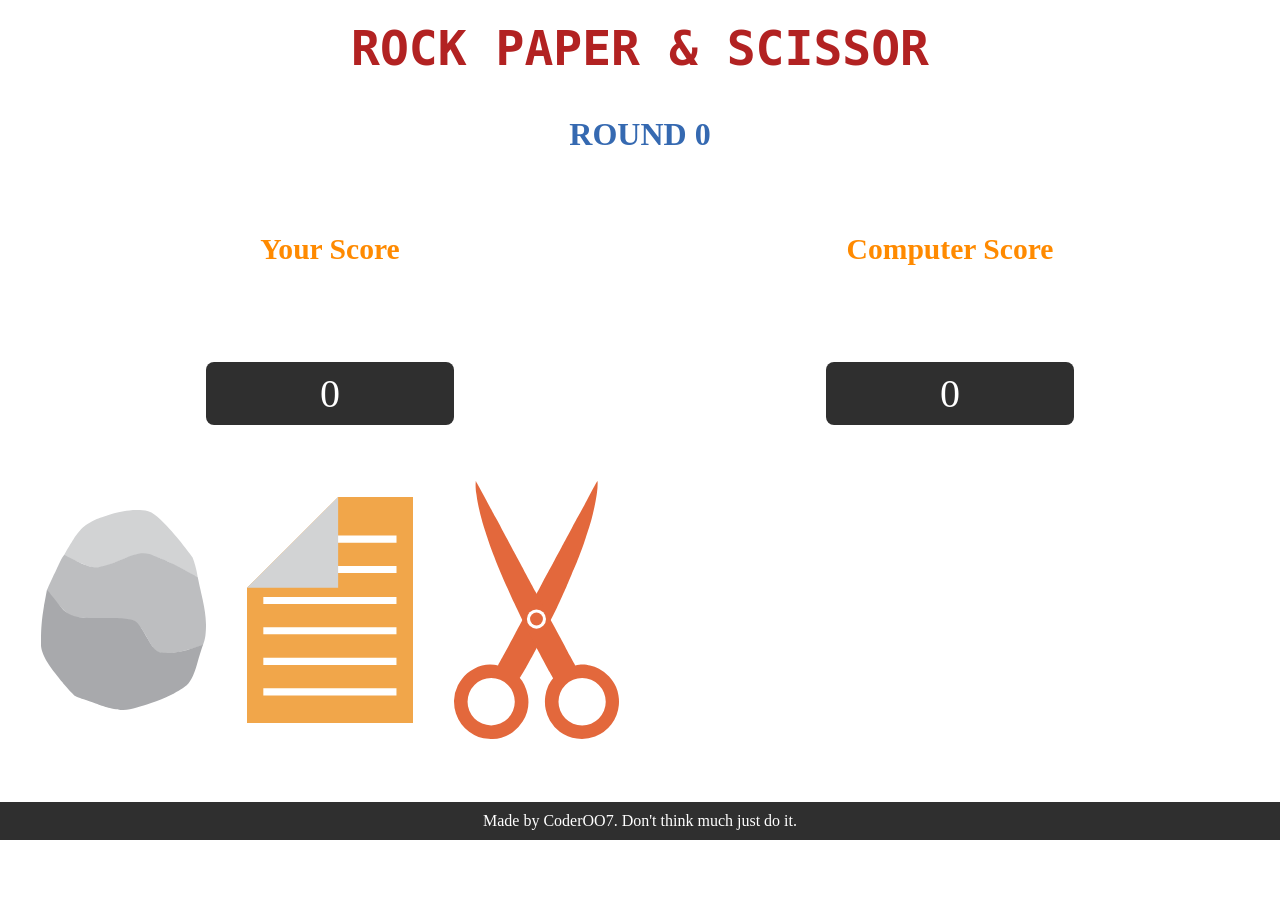
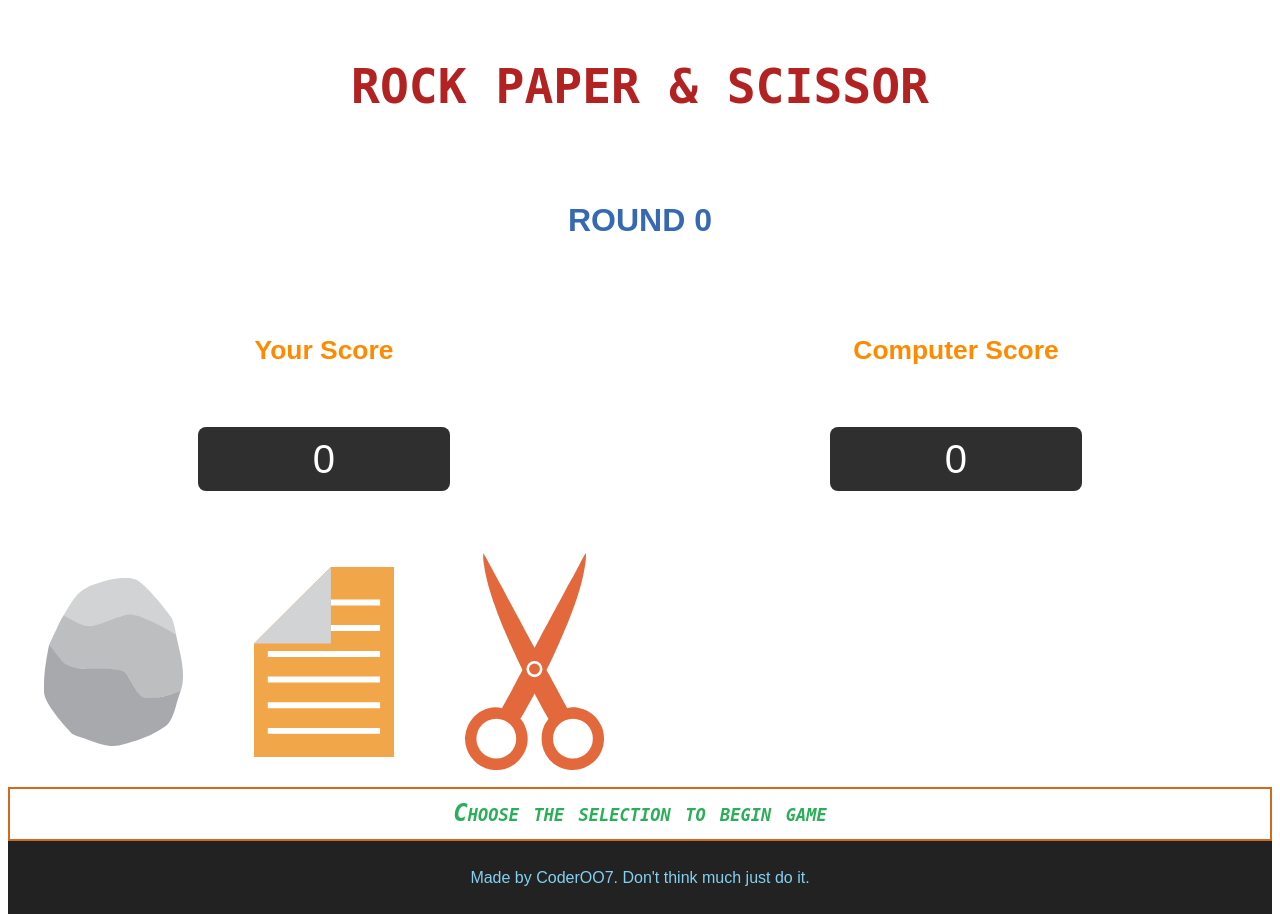
Before and after one commit to deeplearningcentre/rps, a PHP site: page / in a window 1280 px wide. Before the commit the page ends 840 px from the top, so only its background shows below. Run offline with PHP 8.4, Linux system fonts and the light colour scheme; some libraries are stand-ins or nearby versions.

Commit message:
Responsive layout done

```diff
--- a/index.html
+++ b/index.html
@@ -2,7 +2,8 @@
 <html>
     <head>
         <meta http-equiv="Content-Type" content="text/html;charset=UTF-8">
-        <link href="https://fonts.googleapis.com/css?family=Anton&display=swap" rel="stylesheet">
+        <meta name="viewport" content="width=device-width; initial-scale=1.0; maximum-scale=1.0; user-scalable=0">
+        <link rel="stylesheet" href="reset.css">
         <link rel="stylesheet" href="style.css">
         <title>Rock Paper Scissor</title>
     </head>
@@ -28,12 +29,10 @@
                         <span class="scoreDisplay">0</span>
                     </div>
                     <div class="itemInsert">
-
                     </div>
                 </section>
             </main>
-            <aside id="logMsg">
-            </aside>
+            <aside id="logMsg">Choose the selection to begin game</aside>
         </div>
         <footer><p>Made by CoderOO7. Don't think much just do it.</p></footer>
         <div id="page-hack" class="disablePage"></div>
--- a/script.js
+++ b/script.js
@@ -41,7 +41,7 @@ let playRound = (playerSelection,computerSelection) => {
 let displayEachRoundResult = (check) => {
     logMsg.textContent = '';
     roundIteration.innerHTML = `<h1>Round ${roundCounter}<h1>`;
-    itemInsert.innerHTML = `<button><img class="resp-img" src="img/${computerSelection}.svg"></button>`;
+    itemInsert.innerHTML = `<button><img src="img/${computerSelection}.svg"></button>`;
     if(check === 'draw'){
         logMsg.textContent = "Oh gosh!! Its tie";
     }
@@ -101,7 +101,9 @@ let beginGame = function() {
     computerSelection =  computerPlay();
     let check = playRound(playerSelection, computerSelection);
     displayEachRoundResult(check);
+    // When Score of player or computer reaches to 5 end game and declare winner of game
     if(playerScore === 5 || computerScore ===5){
       gameOver(playerScore,computerScore);
+      btn.forEach(button=>button.removeEventListener('click'));
     }
 }
--- a/style.css
+++ b/style.css
@@ -1,7 +1,5 @@
 *{
     box-sizing: border-box;
-    margin: 0px;
-    padding: 0px;
 }
 html,body{
     height: 100%;
@@ -9,126 +7,118 @@ html,body{
 body{
     display: flex;
     flex-direction: column;
-    font-size: 18px;
-    /* font-family: 'Anton', sans-serif; */
+    font: 1rem/1.6 Arial,sans-serif;
 }
-div#container{
+
+/************************
+        Main-Content    *
+************************/
+#container{
     display: flex;
     flex-direction: column;
-    flex: 1;
-    text-align: center;
+    text-align: center;  /*Allign all child element text in center */
+    flex-grow: 1;
+}
+#container > *{
+   padding: 1vh 0px;
 }
 #main-content{
     display: flex;
+    flex: 1;
+    padding-top: 4vh;
+}
+#player,#computer{
+    display: flex;
+    flex-direction: column;
+    justify-content: space-between;
     flex:1;
 }
-#player,#computer {
-    display: flex;
-    flex-direction: column;
-    flex: 1;
-    justify-content: space-between;
-}
-footer{
+.scoreDisplay{
     display: flex;
     justify-content: center;
-    align-items: center;
-    color: #fff;
-    background-color: #2f2f2f;
-    font-size: 2vh;
-    padding: 10px;
-}
-#logMsg,#roundIteration{
-    display: flex;
-    font-size: 3vh;
-    justify-content: center;
-    font-weight: bold;
-    color: #2aae57
-}
-
-.score{
-    display: flex;
-    flex-direction: column;
-    color: #ff8a00;
-    font-weight: 400;
-}
-
-.scoreDisplay{
     width: 40%;
     margin: 7vh auto;
     border-radius: 8px;
-    padding: 1vh;
     font-size: 5vh;
     background: #2f2f2f;
     color: #fff;
 }
-.itemSelection{
+
+#main-content #player .itemSelection{
     display: flex;
-    justify-content: space-between;
+    justify-content: space-around;
 }
-.itemSelection button,.itemInsert button{
+.itemSelection > button{
+    padding: 6px;
     background: none;
-    border: none;
+    border:none;
+    cursor: pointer;
+}
+aside{
+    border: 2px solid chocolate;
+    padding:10px;
+}
+footer{
+    padding: 1vh;
+    font-size:2vh;
+    text-align: center;
+    color: #83d0f2;
+    background-color:#222;
 }
 
-.itemSelection button:focus,.itemSelection button:hover{
-    border: 3px solid cyan;
-}
-
-.resp-img{
-    width: 80%;
-    height: auto;
-}
-
-#container > *{
-    padding: 20px;
-}
-
-#title h1{
+/******************************************
+    Modifying properties individually     *
+******************************************/
+#title h1 {
     font-size: 6vh;
     font-family: monospace;
     color: firebrick;
 }
-#roundIteration h1{
+#roundIteration h1 {
+    font-weight: bolder;
     font-size: 4vh;
-    color: #3569b1
+    color: #3569b1;
 }
-.score h2{
-    font-size: 3.7vh;
-    padding: 5vh;
+.score h2 {
+    font-size: 3.3vh;
+    color: #ff8a00;
 }
-.itemInsert{
+#logMsg{
+     font: bold small-caps italic 3vh/1.4 Georgia;
+    color: #2aae57;
+    font-family: monospace;
+}
+/* Responsive Image */
+img{
+    width: 70%;
+    height: auto;
+}
+
+.disablePage {
     display: flex;
     justify-content: center;
-}
-
-.disablePage{
+    align-items: center;
     position: absolute;
     top: -100%;
     left: 0;
-    height:100%;
+    height: 100%;
     width: 100%;
     background: linear-gradient(to right, #0f2027, #203a43, #2c5364);
     transition: all 3s;
 }
 
-#gameOver{
+#gameOver {
+    display: flex;
     flex-direction: column;
-    display: flex;
-    font-size: 4vh;
-    flex: 1;
     align-items: center;
-    text-align: center;
     font-weight: bold;
     color: antiquewhite;
-    margin-top: 30%;
+    font-size: 4vh;
+    line-height: 3;
 }
-div#gameOver h1 {
-    color: #faa763
-}
-div#gameOver > * {
-    margin: 4vh;
-}
-div#gameOver > button{
+
+#gameOver button{
+    margin-top: 3vh;
     font-size: 3vh;
     padding: 2vh;
     background-color: #1da1f2;
```
